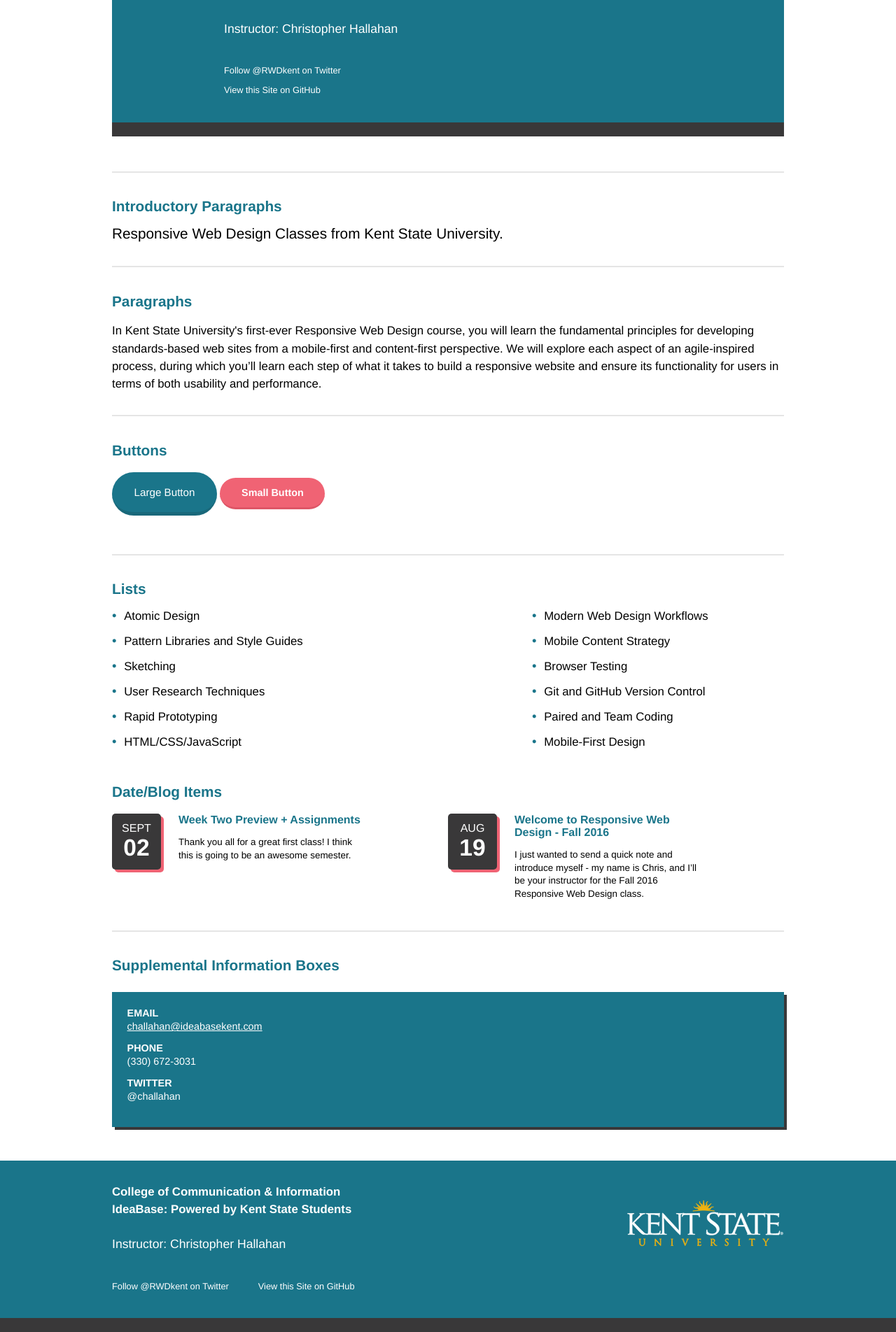
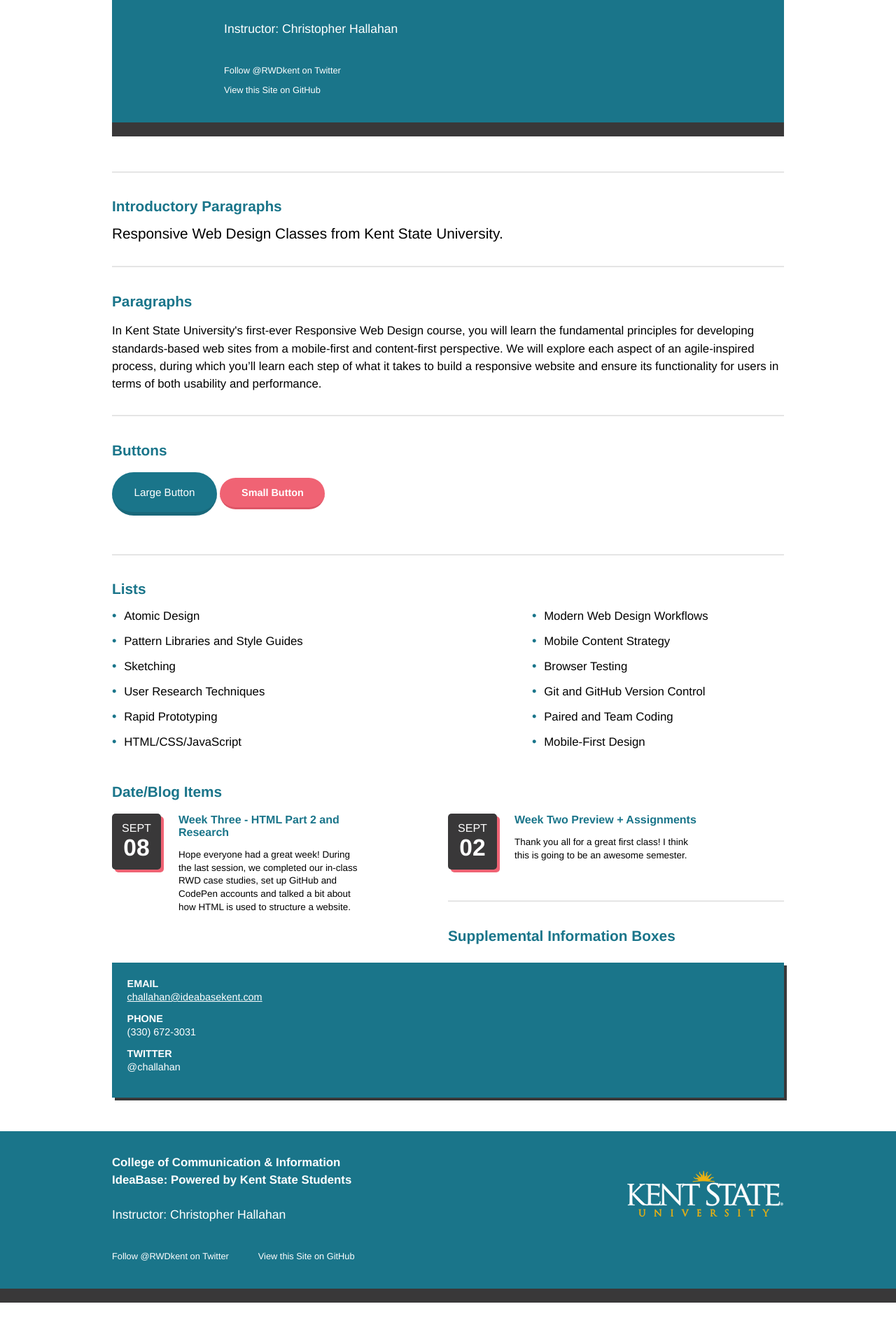
Before and after one commit to KentStateWeb/rwd, a Jekyll site: the page built from patterns/index.html, in a window 1280 px wide. Shown: the part 1484-3388 px from the top of the page at 70% size. Built offline with Jekyll 4.4.1, drawn with Linux system fonts in a browser that asks for light colours; after the commit the page ends 3346 px from its top, so only the background shows below that; some of the changed lines change nothing that is shown.

Commit message:
Add week 3 preview
Signed-off-by: Christopher Hallahan <challahan@gmail.com>

```diff
--- /dev/null
+++ b/_posts/2016-09-08-week3-preview.md
@@ -0,0 +1,41 @@
+---
+layout: post
+title: Week Three - HTML Part 2 and Research
+category: blog
+---
+
+Hope everyone had a great week!  During the last session, we completed our in-class RWD case studies, set up GitHub and CodePen accounts and talked a bit about how HTML is used to structure a website.
+
+* Grades are up on Blackboard for the Case Study.  Log in to [Blackboard](http://learn.kent.edu), go to the Responsive Web Design course and then select Grades.
+* We briefly hit on how HTML defines your content structure by using simple elements like Paragraph (P) and Headings (H) to define the structure and hierarchy of a web page.
+* Remember your CodePen ([www.codepen.io](http://www.codepen.io)) and GitHub ([www.github.com](http://www.github.com)) login information.  You'll need it for the remaining assignments in the class.
+
+You can find the slides from each class under the [Class Schedule](http://rwdkent.com/class/schedule/) section of the website.
+
+## For Next Class
+
+Looking ahead to Week 3, we will be learning even more HTML and the principles behind responsive web design, research tactics for web design, setting up the first addition to your GitHub repository and beginning your semester web projects with your group members.
+
+Look for your group members on Monday in the Groups section of the website.  I'm still waiting on a few people's survey submissions before I can get the final groups together.
+
+### HTML Basics 1
+
+HTML Basics 1 is due by the start of class.  You'll complete this assignment using CodePen and then submit the URL to me using Blackboard Learn.
+
+Submitting assignments is easy - just log in to [Blackboard](http://learn.kent.edu), select the Responsive Web Design class, select Assignments and then select the assignment you're working on.  You'll paste the URLs into the text submission box, and then Submit the assignment.
+
+Remember, I'm grading strictly on the structure of your HTML in this assignment - don't worry about how it looks or functions yet.  That's coming soon.  Please pay attention to your HTML tags to ensure everything is structured correctly!
+
+<a class="button small" href="http://rwdkent.com/class/assignments/html/">View HTML Basics 1</a>
+
+### Reading
+
+There are 3 assigned, short readings for class.  Completing the assigned reading will allow you participate in class discussions and also be prepared for our hands-on assignments and quizzes.
+
+* HTML&CSS Book - Ch. 3 Lists, Ch.4 Links (You'll need this to do the HTML Basics assignment)
+* [Focusing on Top Tasks](http://alistapart.com/article/what-really-matters-focusing-on-top-tasks)
+* [Bringing Design and Research Together](https://24ways.org/2013/bringing-design-and-research-closer-together/)
+
+## Questions?
+
+Until Tuesday, have a great weekend, and please email with any questions!
--- a/stylesheets/style.css
+++ b/stylesheets/style.css
@@ -309,7 +309,7 @@
 	.floated-feature-image-container {
 		width: 40%;
 		float: right;
-		margin-top: -22em;
+		margin-top: -20em;
 		padding-left: 2em;
 	}
 	.floated-feature-image {
@@ -334,7 +334,7 @@
 		padding-left: 0;
 	}
 	.floated-feature-image-container {
-		margin-top: -24em;
+		margin-top: -22em;
 	}
 
 }
```
Also changed, not shown: 5 other files.
